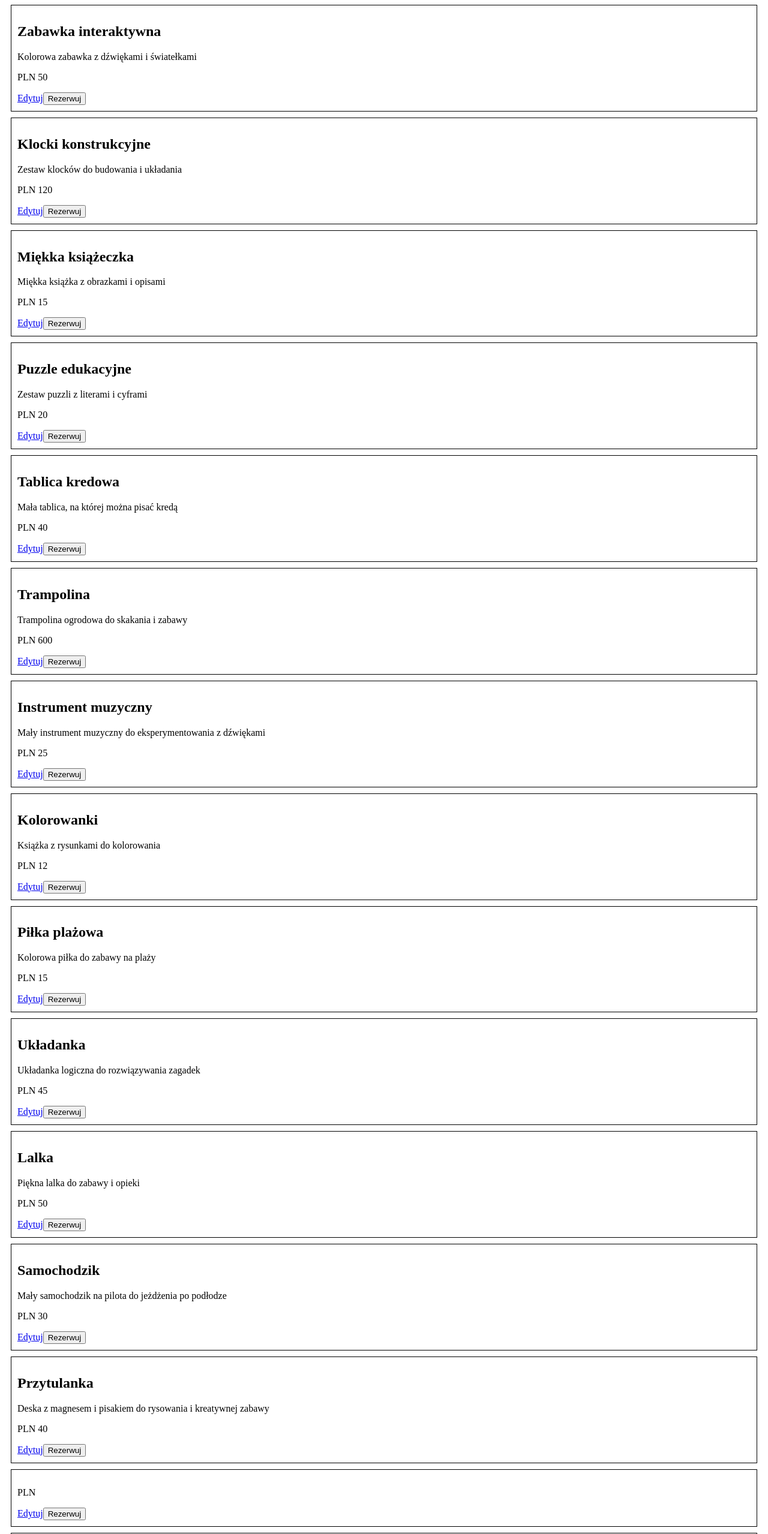
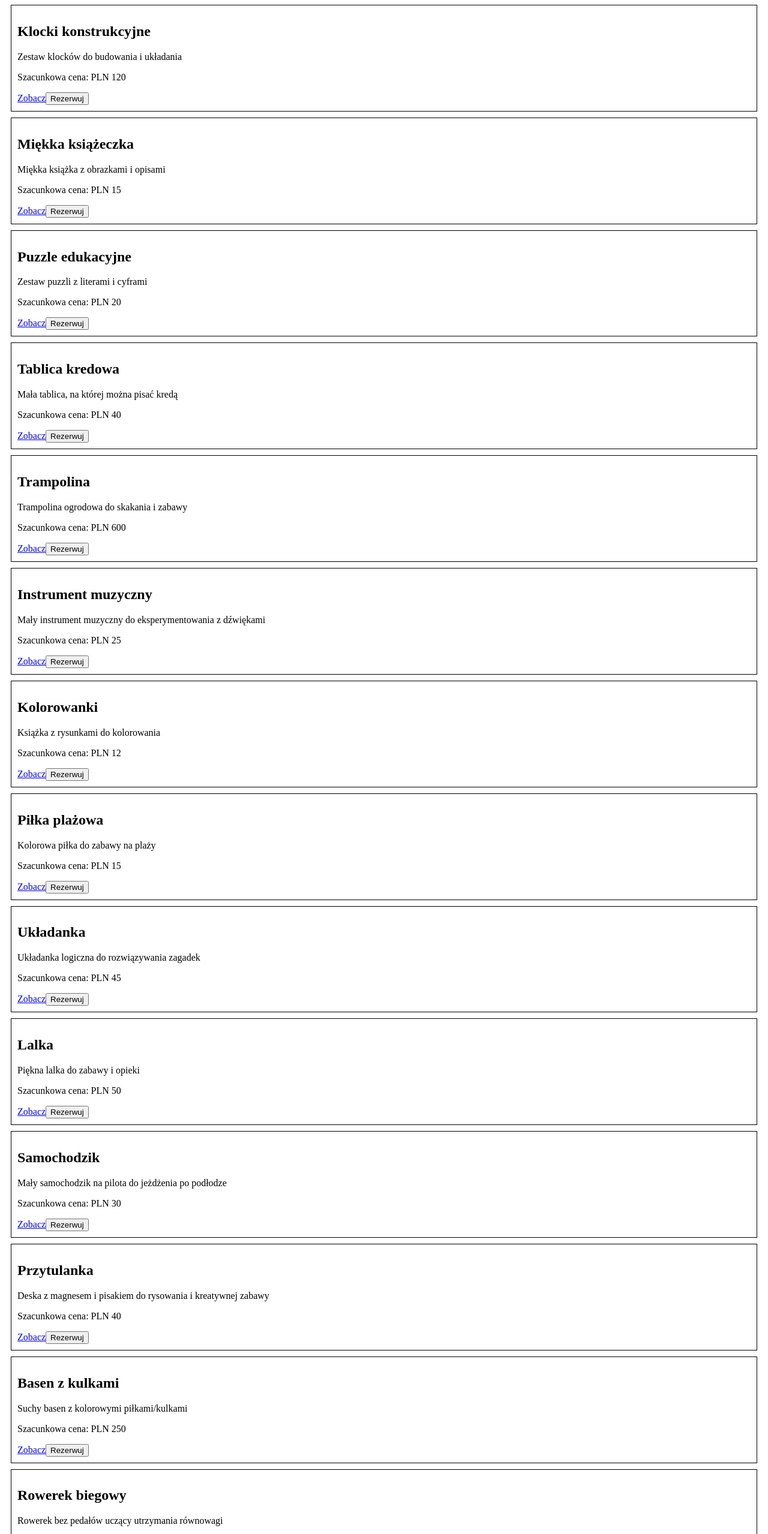
Before and after one commit to malineczky/wish-list, a React (Vite) app: page / in a window 1280 px wide. Shown: the part 28-2586 px from the top of the page at 60% size. Built offline with nearby package versions, Linux system fonts and the light colour scheme; data requests are answered from the project's data file.

Commit message:
add delete gift

```diff
--- a/fake_api/db.json
+++ b/fake_api/db.json
@@ -1,12 +1,5 @@
 {
   "gifts": [
-    {
-      "id": 1,
-      "name": "Zabawka interaktywna",
-      "description": "Kolorowa zabawka z dźwiękami i światełkami",
-      "price": 50,
-      "availability": true
-    },
     {
       "id": 2,
       "name": "Klocki konstrukcyjne",
@@ -92,16 +85,16 @@
       "availability": true
     },
     {
-      "id": 14
-    },
-    {
-      "id": 15
-    },
-    {
       "name": "Basen z kulkami",
       "description": "Suchy basen z kolorowymi piłkami/kulkami",
       "price": "250",
       "id": 16
+    },
+    {
+      "name": "Rowerek biegowy",
+      "description": "Rowerek bez pedałów uczący utrzymania równowagi",
+      "price": "250",
+      "id": 17
     }
   ]
 }
--- a/src/components/AddGift.jsx
+++ b/src/components/AddGift.jsx
@@ -1,13 +1,17 @@
 import { useState } from "react";
+import { Link, useNavigate } from "react-router-dom";
 
 function AddGift() {
     const [name, setName] = useState("");
     const [description, setDescription] = useState("");
     const [price, setPrice] = useState("");
 
-    function handleAddGift(event) {
+    const navigate = useNavigate();
+
+    async function handleAddGift(event) {
         event.preventDefault();
-        addGift({ name, description, price });
+        const gift = await addGift({ name, description, price });
+        navigate(`/gift/${gift.id}`);
     }
 
     async function addGift(data) {
@@ -57,6 +61,7 @@ function AddGift() {
                     />
                 </div>
                 <button type="submit">Zapisz</button>
+                <Link to={"/"}>Cofnij</Link>
             </form>
         </div>
     );
--- a/src/components/Gift.jsx
+++ b/src/components/Gift.jsx
@@ -1,10 +1,13 @@
 import { useEffect, useState } from "react";
 import { useParams } from "react-router";
 import { Link } from "react-router-dom";
+import { useNavigate } from "react-router-dom";
 
 function Gift() {
     const { giftId } = useParams();
     const [gift, setGift] = useState(null);
+
+    const navigate = useNavigate();
 
     useEffect(() => {
         const controller = new AbortController();
@@ -24,6 +27,17 @@ function Gift() {
         return await response.json();
     }
 
+    async function deleteGift(id) {
+        return await fetch(`http://localhost:3000/gifts/${id}`, {
+            method: "delete",
+        });
+    }
+
+    async function handleDelete() {
+        await deleteGift(giftId);
+        navigate("/");
+    }
+
     if (!gift) {
         return <h2>Loader...</h2>;
     }
@@ -32,7 +46,8 @@ function Gift() {
         <div>
             <h1>{gift.name}</h1>
             <p>{gift.description}</p>
-            <p>PLN {gift.price}</p>
+            <p>Szacunkowa cena: PLN {gift.price}</p>
+            <button onClick={handleDelete}>Usuń</button>
             <Link to={"/"}>Cofnij</Link>
         </div>
     );
--- a/src/components/Gifts.jsx
+++ b/src/components/Gifts.jsx
@@ -33,8 +33,8 @@ function Gifts() {
                 >
                     <h2>{gift.name}</h2>
                     <p>{gift.description}</p>
-                    <p>PLN {gift.price}</p>
-                    <Link to={`/edit-gift/${gift.id}`}>Edytuj</Link>
+                    <p>Szacunkowa cena: PLN {gift.price}</p>
+                    <Link to={`/gift/${gift.id}`}>Zobacz</Link>
                     <button>Rezerwuj</button>
                 </div>
             ))}
--- a/src/router.jsx
+++ b/src/router.jsx
@@ -9,7 +9,7 @@ const router = createBrowserRouter([
         element: <App />,
     },
     {
-        path: "edit-gift/:giftId",
+        path: "gift/:giftId",
         element: <Gift />,
     },
     {
```
